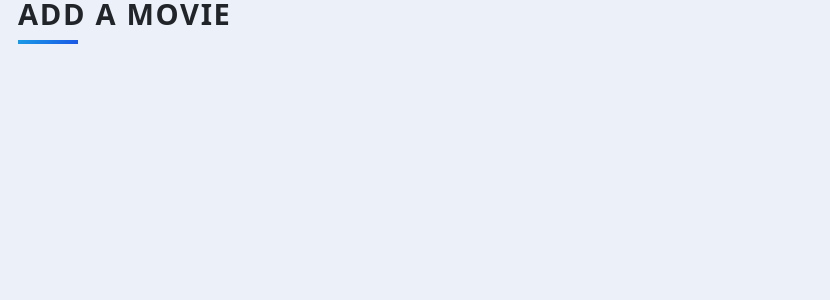
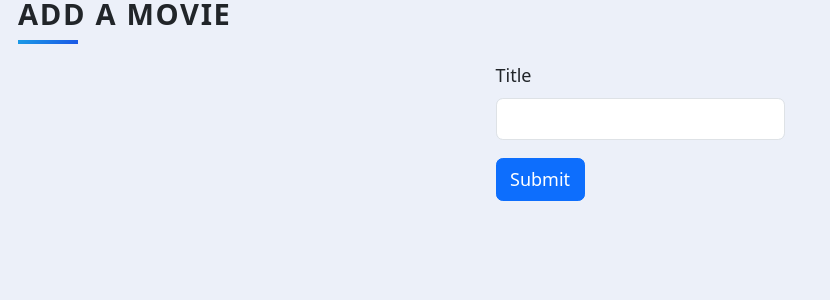
Before and after one commit to bardack134/Top-Movies, a Flask app: template templates/add.html in a window 1280 px wide. Shown: the top 300 px of the page, without its empty margins (0-830 px from the left). Run offline with Flask 3, Linux system fonts and the light colour scheme; the template is opened without the code that fills it: values that come from a table or form of the project are taken from there, others are empty; some libraries are stand-ins or nearby versions.

Commit message:
add.html rendered ok, WTF-form for a new movie ok

```diff
--- a/main.py
+++ b/main.py
@@ -152,6 +152,32 @@ def delete(id):
     return redirect(url_for('home'))
 
 
+#form for adding a new movie
+class NewMovie(FlaskForm):
+    #title of the new movie
+    title = StringField(validators=[validators.DataRequired()])
+
+    # Submit button
+    submit = SubmitField('Submit')
+
+# route for the add page
+@app.route("/add",  methods=['GET', 'POST'])
+def add():
+
+    new_movie_form=NewMovie()
+
+    if new_movie_form.validate_on_submit():
+
+        new_movie_title=new_movie_form.title.data
+
+        print(new_movie_title)
+
+        # Redirect to the home page
+        return redirect(url_for('home'))
+
+    # Render the 'index.html' template with the list of movies
+    return render_template("add.html", form=new_movie_form)
+
 
 if __name__ == '__main__':
     app.run(debug=True)
--- a/templates/add.html
+++ b/templates/add.html
@@ -1,9 +1,16 @@
 {% extends 'base.html' %}
 
 {% block title %}Add Movie{% endblock %}
+{% from 'bootstrap5/form.html' import render_form %}
 
 {% block content %}
 <div class="content">
     <h1 class="heading">Add a Movie</h1>
+
+    <form method="POST" action="{{ url_for('add') }}">
+        {{ form.csrf_token }}
+        {{ render_form(form) }}
+
+    </form>
 </div>
 {% endblock %}
--- a/templates/index.html
+++ b/templates/index.html
@@ -36,7 +36,7 @@
   {% endfor %}
 </div>
 <div class="container text-center add">
-<a href="#" class="button">Add Movie</a>
+<a href="{{ url_for('add')}}" class="button">Add Movie</a>
 </div>
 
 {% endblock %}
```
